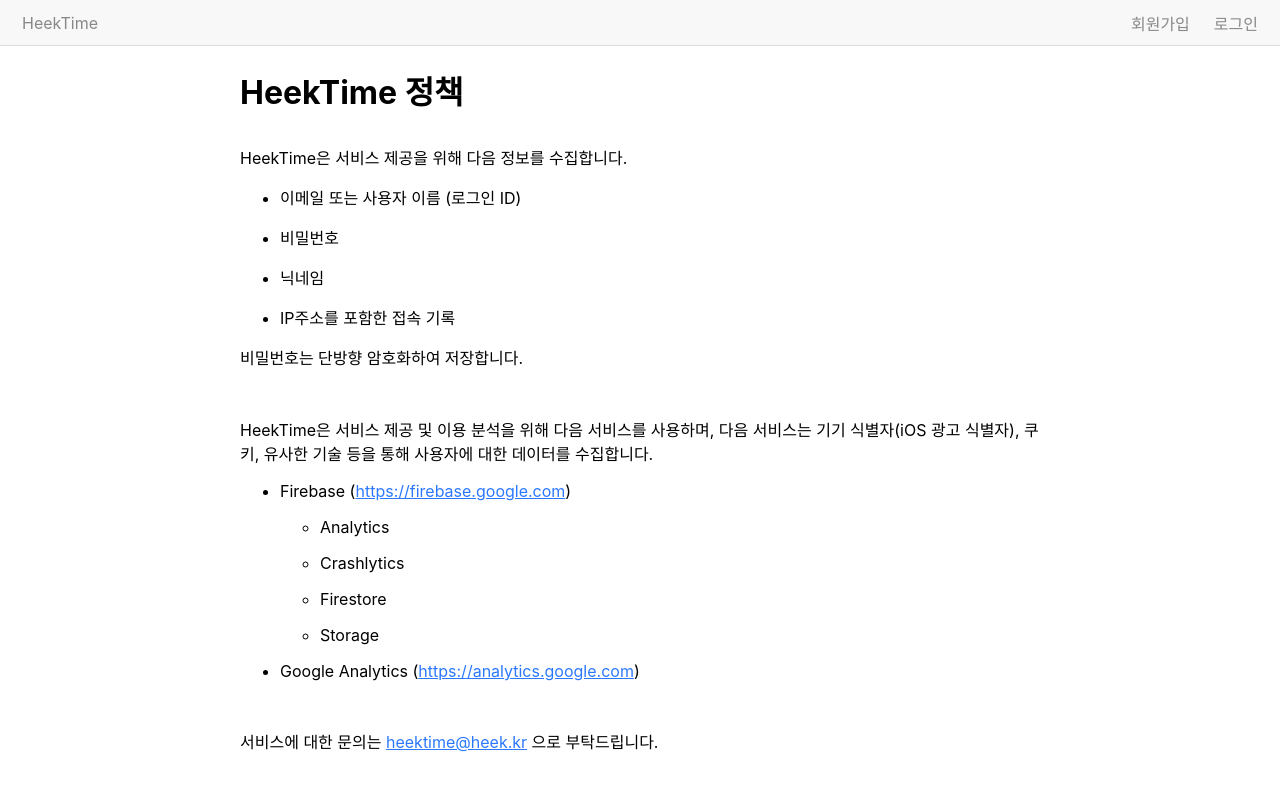
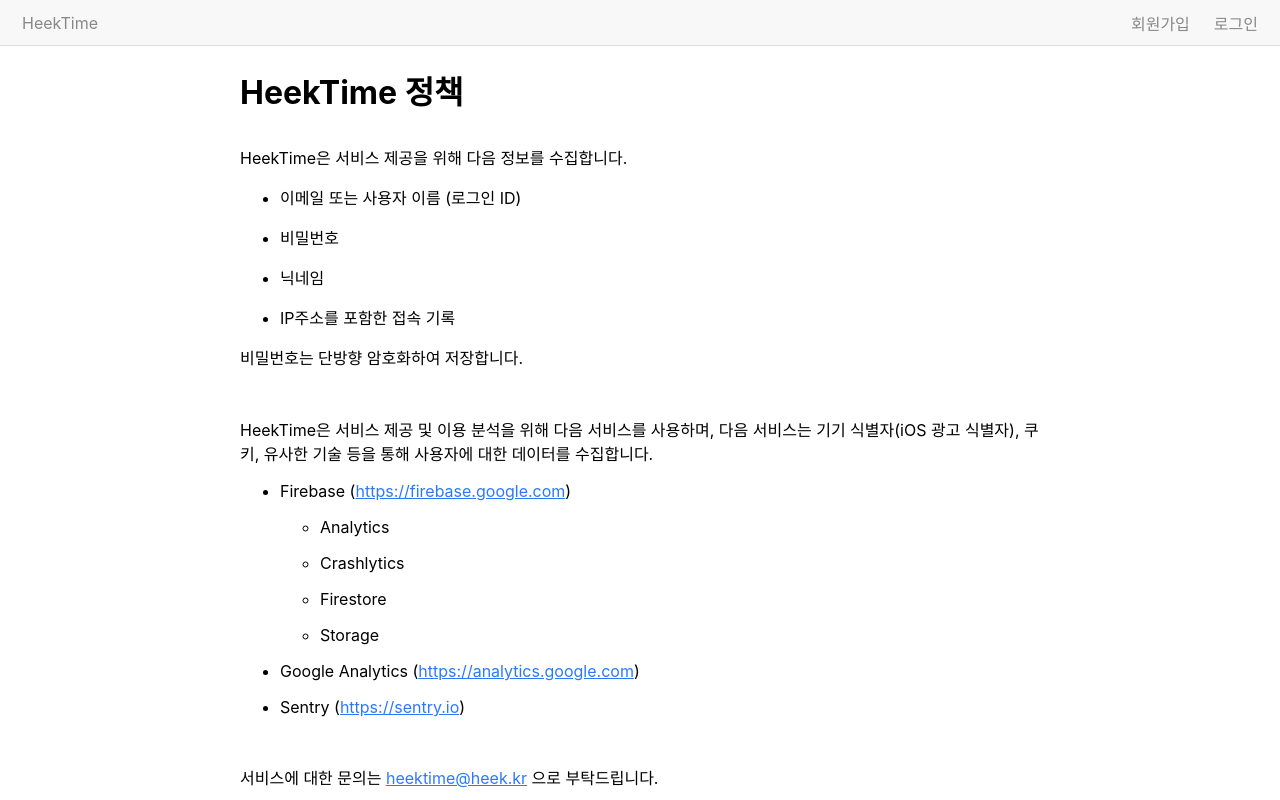
Before and after one commit to jangjunha/heektime-web-v3, a React (Create React App) app: page /policy in a window 1280 px wide. Built offline with nearby package versions, Linux system fonts and the light colour scheme; no server answers; what io-ts, io-ts-types would draw is missing.

Commit message:
feat: specify sentry on policy page

```diff
--- a/src/pages/PolicyPage/index.tsx
+++ b/src/pages/PolicyPage/index.tsx
@@ -73,6 +73,19 @@
               )
             </p>
           </li>
+          <li>
+            <p>
+              Sentry (
+              <a
+                href="https://sentry.io"
+                target="_blank"
+                rel="noopener noreferrer"
+              >
+                https://sentry.io
+              </a>
+              )
+            </p>
+          </li>
         </ul>
       </section>
       <section>
```
